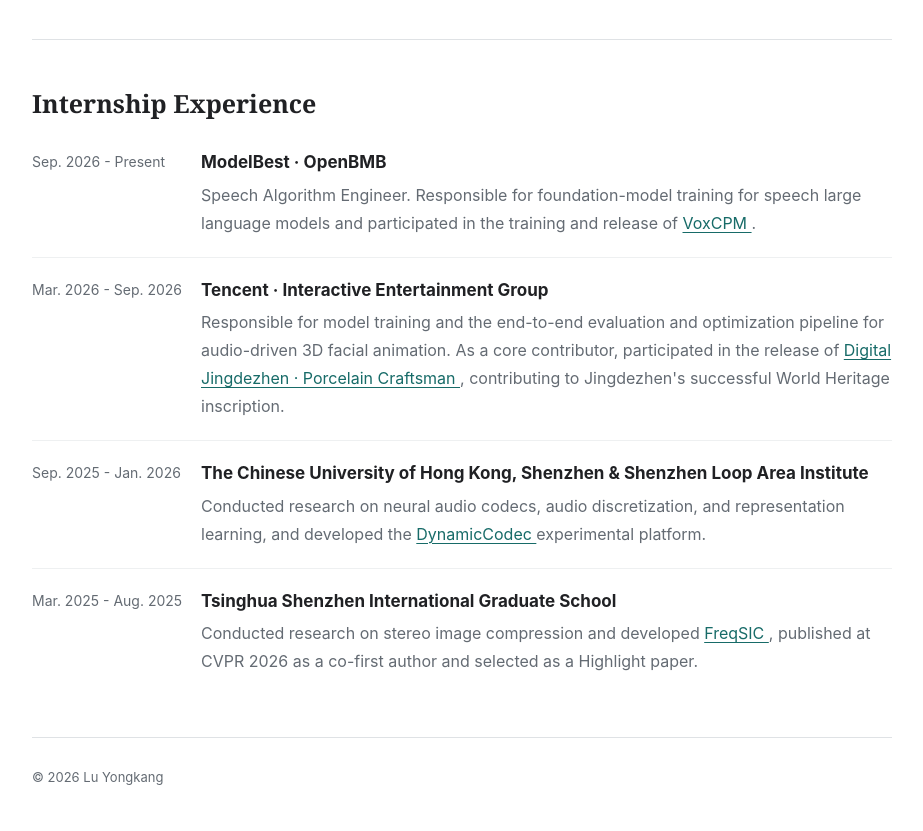
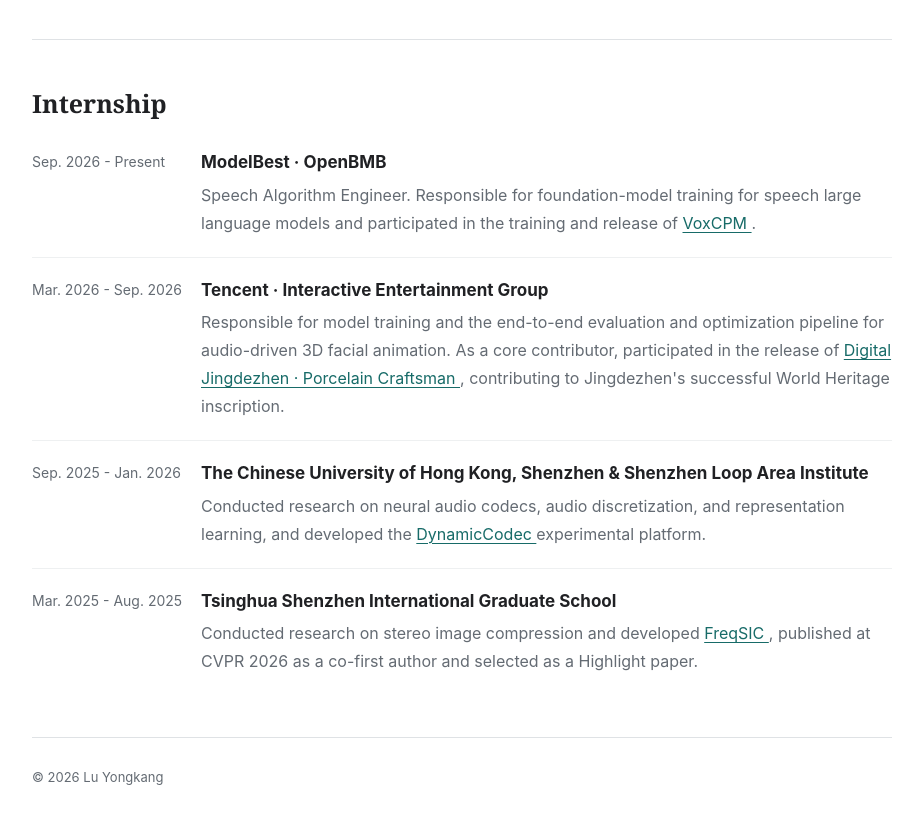
Before and after one commit to luki0810/luki0810.github.io, a plain HTML site: page index.html in a window 1280 px wide. Shown: the part 1100-1931 px from the top of the page, without its empty margins (178-1101 px from the left). Drawn offline with Linux system fonts and the light colour scheme.

Commit message:
Rename 'experience' section to 'internship'

```diff
--- a/index.html
+++ b/index.html
@@ -239,7 +239,7 @@
     <nav aria-label="Main navigation">
       <a href="#education">Education</a>
       <a href="#publications">Publications</a>
-      <a href="#experience">Internship</a>
+      <a href="#internship">Internship</a>
     </nav>
   </header>
 
@@ -349,8 +349,8 @@
       </article>
     </section>
 
-    <section id="experience">
-      <h2>Internship Experience</h2>
+    <section id="internship">
+      <h2>Internship</h2>
 
       <article class="entry">
         <div class="date">Sep. 2026 - Present</div>
```
